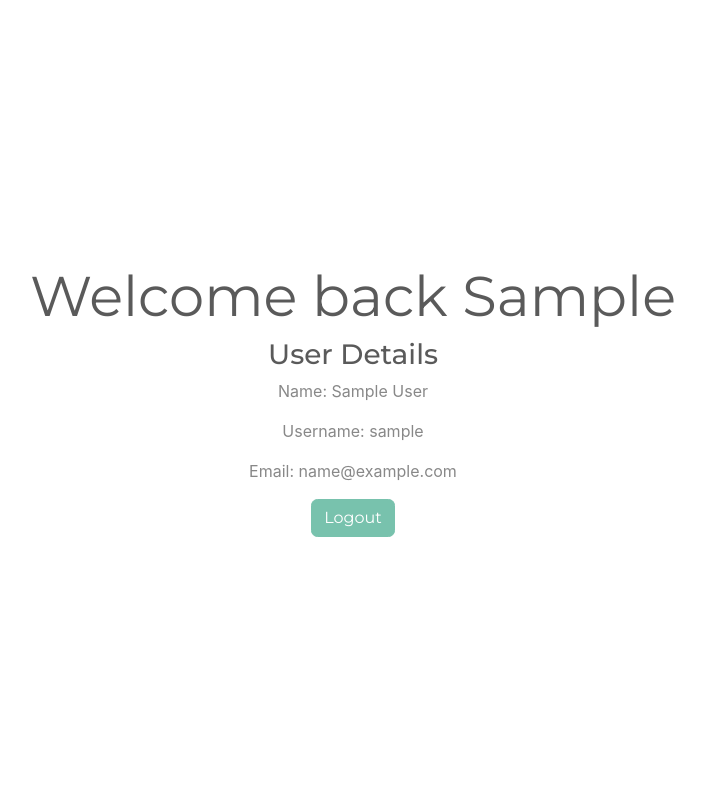
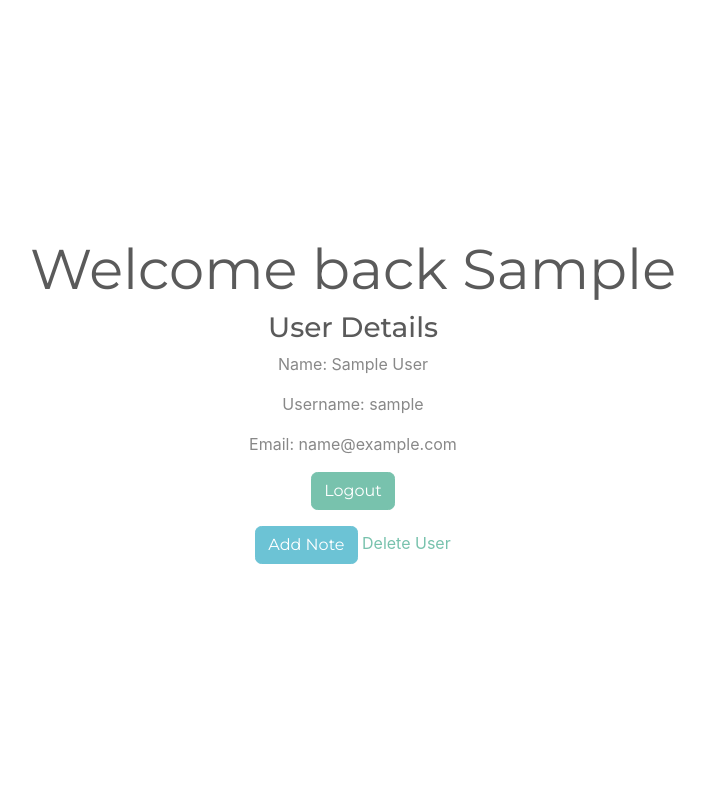
Before and after one commit to mayplesap/flask-notes, a Flask app: a page that uses templates/user_detail.html in a window 1280 px wide. Shown: the top 804 px of the page, without its empty margins (287-992 px from the left). Run offline with Flask 2, Linux system fonts and the light colour scheme; the visitor is signed in with stand-in values (Sample User, id 1); tables that the repository leaves empty hold one stand-in row (values such as "Sample post").

Commit message:
added add note and note class + delete user

```diff
--- a/app.py
+++ b/app.py
@@ -2,9 +2,9 @@
 
 from flask import Flask, render_template, request, redirect, session, flash
 from flask_debugtoolbar import DebugToolbarExtension
-from models import db, connect_db, User
+from models import db, connect_db, User, Note
 
-from forms import LoginForm, RegisterForm
+from forms import AddNoteForm, LoginForm, RegisterForm
 
 app = Flask(__name__)
 
@@ -81,7 +81,7 @@
 
 #     return render_template("secret.html")
 
-@app.route("/logout")
+@app.route("/logout", methods=['POST'])
 def logout():
     """Logs user out and redirects to /login"""
 
@@ -94,6 +94,7 @@
     """TODO"""
 
     user = User.query.get(username)
+    notes = user.notes
 
     if 'username' not in session:
         flash("You must be logged in!")
@@ -102,4 +103,49 @@
         flash("Not your account!!")
         return redirect(f"/users/{session['username']}")
 
-    return render_template("user_detail.html", user=user)
+    return render_template("user_detail.html", user=user, notes=notes)
+
+@app.route('/users/<username>/delete')
+def delete_user(username):
+    """TODO"""
+    user = User.query.get(username)
+    notes = user.notes
+
+    if 'username' not in session:
+        flash("You must be logged in!")
+        return redirect("/login")
+    elif session['username'] != username:
+        flash("Not your account!!")
+        return redirect(f"/users/{session['username']}")
+
+    db.session.delete(notes)
+    db.session.delete(user)
+    session.pop("username", None)
+
+    db.session.commit()
+    return redirect('/')
+
+############################### NOTES ###############################
+
+@app.route('/users/<username>/notes/add', methods=['GET', 'POST'])
+def add_note(username):
+    """TODO"""
+
+    form = AddNoteForm()
+
+    if 'username' not in session:
+        flash("You must be logged in!")
+        return redirect("/login")
+    elif session['username'] != username:
+        flash("Not your account!!")
+        return redirect(f"/users/{session['username']}")
+
+    if form.validate_on_submit():
+        note = Note(title=form.title.data, content=form.content.data, owner=username)
+
+        db.session.add(note)
+        db.session.commit()
+
+        return redirect(f'user/{username}')
+
+    return render_template('add_note.html', form=form)
--- a/templates/user_detail.html
+++ b/templates/user_detail.html
@@ -1,6 +1,4 @@
-{% extends 'base.html' %}
-
-{% block content %}
+{% extends 'base.html' %} {% block content %}
 
 <h1 class="display-4">Welcome back {{ user.first_name }}</h1>
 <div class="text-center">
@@ -8,7 +6,16 @@
   <p>Name: {{ user.first_name }} {{ user.last_name }}</p>
   <p>Username: {{ user.username }}</p>
   <p>Email: {{ user.email }}</p>
-      <a href="/logout" class="btn btn-primary">Logout</a>
+  <form action="/logout" method="POST">
+    <button class="btn btn-primary">Logout</button>
+  </form>
+  <ul>
+    {% for note in notes %}
+    <li><a href="/notes/{{note.id}}/update">{{note}}</a></li>
+    {% endfor %}
+  </ul>
+  <a href="/users/{{user.username}}/notes/add" class="btn btn-info">Add Note</a>
+  <a href="/users/{{user.username}}/delete">Delete User</a>
 </div>
 
 {% endblock %}
```
Also changed, not shown: forms.py (+8 -1 lines), models.py (+16 -0 lines), templates/add_note.html (added, +25 -0 lines). Lines whose indentation alone changed are shown as unchanged.
